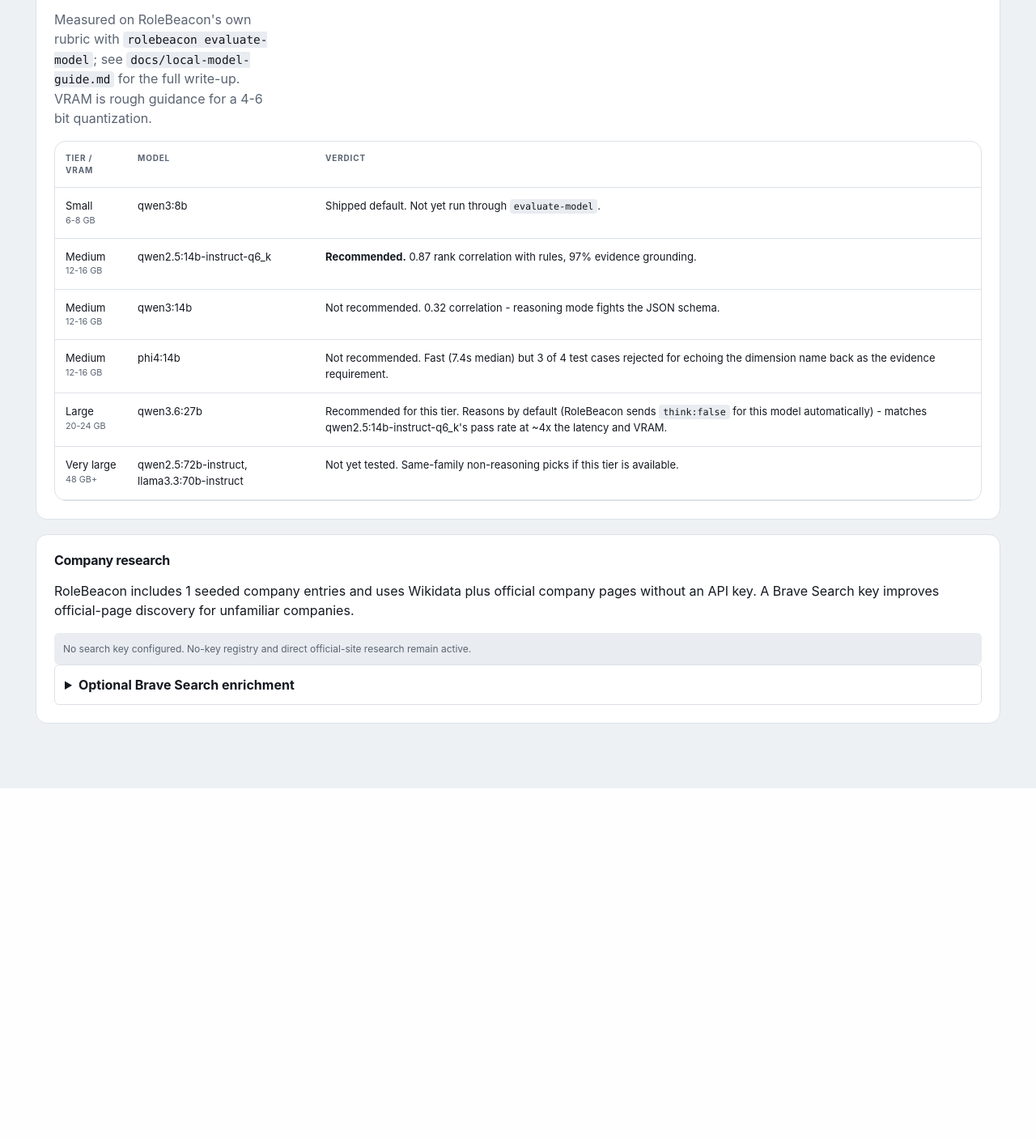
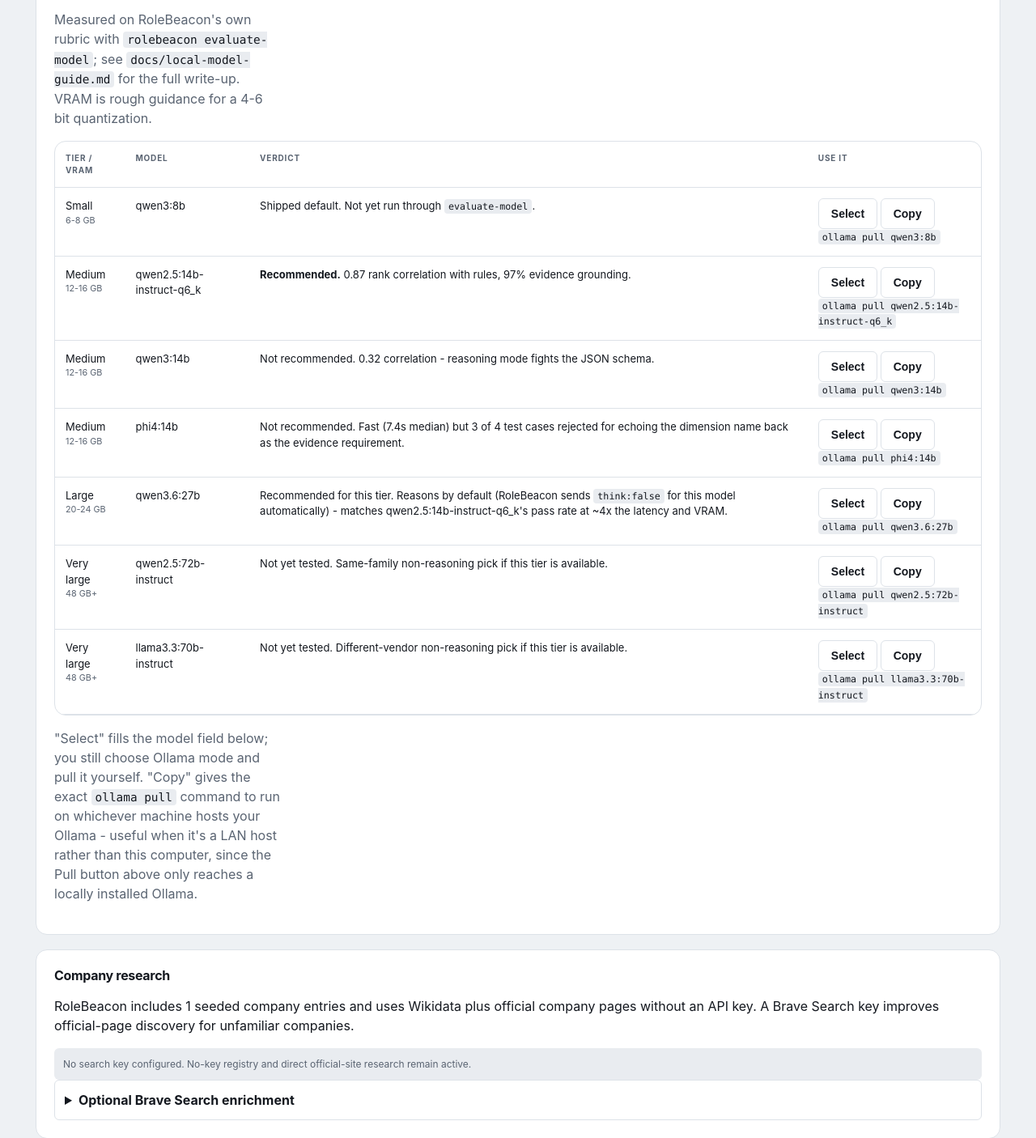
Before and after one commit to srknzl/rolebeacon, a Python web app: template src/rolebeacon/resources/templates/setup.html in a window 1280 px wide. Shown: the part 2517-3923 px from the top of the page at 81% size. Before the commit the page ends 3491 px from the top, so only its background shows below. Run offline with Jinja, Linux system fonts and the light colour scheme; the template is opened without the code that fills it: most values are stand-ins (such as "Sample title", 1, 10 or a date in 2020).

Commit message:
feat: add Select/Copy actions to the recommended-models table
Each row now has a "Select" button that fills the Model field and
switches Mode to Ollama in one click, plus a "Copy" button giving the
exact `ollama pull <model>` command - useful when Ollama runs on a LAN
host rather than this computer, since the existing Pull button only
reaches a locally installed Ollama (LocalModelService.pull_ollama_model
shells out to a local `ollama` binary).

Copy uses the Clipboard API and falls back to showing the command in
the message toast if clipboard access is unavailable.

Split the Very-large tier's combined "qwen2.5:72b-instruct,
llama3.3:70b-instruct" cell into two rows so each gets its own actions.

```diff
--- a/src/rolebeacon/resources/templates/setup.html
+++ b/src/rolebeacon/resources/templates/setup.html
@@ -1,5 +1,6 @@
 {% extends "base.html" %}
 {% from "_help.html" import tip %}
+{% macro model_pick(model) %}<button class="button button-quiet model-pick" type="button" data-model="{{ model }}">Select</button> <button class="button button-quiet model-copy" type="button" data-model="{{ model }}">Copy</button><br><code>ollama pull {{ model }}</code>{% endmacro %}
 {% block title %}{{ 'Preferences' if editing else 'Setup' }} · RoleBeacon{% endblock %}
 {% block content %}
 <section class="page-heading"><div><p class="eyebrow">{{ 'PREFERENCES' if editing else 'FIRST-RUN SETUP' }}</p><h1>{{ 'Edit your RoleBeacon preferences' if editing else 'Make RoleBeacon yours' }}</h1><p>{% if editing %}Every setup value is editable here. Saving preserves the page state and does not contact any job source by itself.{% else %}Rules-only scoring works without a model. No job source is contacted until you activate setup.{% endif %}</p><p class="muted">RoleBeacon only sees jobs from your enabled sources — it cannot guarantee catching every posting. <a href="/sources">See Sources for exact coverage</a>.</p></div></section>
@@ -96,17 +97,19 @@
     <p class="muted-cell">Measured on RoleBeacon's own rubric with <code>rolebeacon evaluate-model</code>; see <code>docs/local-model-guide.md</code> for the full write-up. VRAM is rough guidance for a 4-6 bit quantization.</p>
     <div class="table-wrap">
       <table>
-        <thead><tr><th>Tier / VRAM</th><th>Model</th><th>Verdict</th></tr></thead>
+        <thead><tr><th>Tier / VRAM</th><th>Model</th><th>Verdict</th><th>Use it</th></tr></thead>
         <tbody>
-          <tr><td>Small<br><small>6-8 GB</small></td><td>qwen3:8b</td><td>Shipped default. Not yet run through <code>evaluate-model</code>.</td></tr>
-          <tr><td>Medium<br><small>12-16 GB</small></td><td>qwen2.5:14b-instruct-q6_k</td><td><strong>Recommended.</strong> 0.87 rank correlation with rules, 97% evidence grounding.</td></tr>
-          <tr><td>Medium<br><small>12-16 GB</small></td><td>qwen3:14b</td><td>Not recommended. 0.32 correlation - reasoning mode fights the JSON schema.</td></tr>
-          <tr><td>Medium<br><small>12-16 GB</small></td><td>phi4:14b</td><td>Not recommended. Fast (7.4s median) but 3 of 4 test cases rejected for echoing the dimension name back as the evidence requirement.</td></tr>
-          <tr><td>Large<br><small>20-24 GB</small></td><td>qwen3.6:27b</td><td>Recommended for this tier. Reasons by default (RoleBeacon sends <code>think:false</code> for this model automatically) - matches qwen2.5:14b-instruct-q6_k's pass rate at ~4x the latency and VRAM.</td></tr>
-          <tr><td>Very large<br><small>48 GB+</small></td><td>qwen2.5:72b-instruct, llama3.3:70b-instruct</td><td>Not yet tested. Same-family non-reasoning picks if this tier is available.</td></tr>
+          <tr><td>Small<br><small>6-8 GB</small></td><td>qwen3:8b</td><td>Shipped default. Not yet run through <code>evaluate-model</code>.</td><td>{{ model_pick("qwen3:8b") }}</td></tr>
+          <tr><td>Medium<br><small>12-16 GB</small></td><td>qwen2.5:14b-instruct-q6_k</td><td><strong>Recommended.</strong> 0.87 rank correlation with rules, 97% evidence grounding.</td><td>{{ model_pick("qwen2.5:14b-instruct-q6_k") }}</td></tr>
+          <tr><td>Medium<br><small>12-16 GB</small></td><td>qwen3:14b</td><td>Not recommended. 0.32 correlation - reasoning mode fights the JSON schema.</td><td>{{ model_pick("qwen3:14b") }}</td></tr>
+          <tr><td>Medium<br><small>12-16 GB</small></td><td>phi4:14b</td><td>Not recommended. Fast (7.4s median) but 3 of 4 test cases rejected for echoing the dimension name back as the evidence requirement.</td><td>{{ model_pick("phi4:14b") }}</td></tr>
+          <tr><td>Large<br><small>20-24 GB</small></td><td>qwen3.6:27b</td><td>Recommended for this tier. Reasons by default (RoleBeacon sends <code>think:false</code> for this model automatically) - matches qwen2.5:14b-instruct-q6_k's pass rate at ~4x the latency and VRAM.</td><td>{{ model_pick("qwen3.6:27b") }}</td></tr>
+          <tr><td>Very large<br><small>48 GB+</small></td><td>qwen2.5:72b-instruct</td><td>Not yet tested. Same-family non-reasoning pick if this tier is available.</td><td>{{ model_pick("qwen2.5:72b-instruct") }}</td></tr>
+          <tr><td>Very large<br><small>48 GB+</small></td><td>llama3.3:70b-instruct</td><td>Not yet tested. Different-vendor non-reasoning pick if this tier is available.</td><td>{{ model_pick("llama3.3:70b-instruct") }}</td></tr>
         </tbody>
       </table>
     </div>
+    <p class="muted-cell">"Select" fills the model field below; you still choose Ollama mode and pull it yourself. "Copy" gives the exact <code>ollama pull</code> command to run on whichever machine hosts your Ollama - useful when it's a LAN host rather than this computer, since the Pull button above only reaches a locally installed Ollama.</p>
     </div>
   </section>
 
@@ -379,6 +382,17 @@
   document.getElementById("pull-model").addEventListener("click", async () => { try { message("Downloading the model. Keep this page open…"); const value = await post("/api/setup/model/pull", {model: document.getElementById("llm-model").value}); message(`Downloaded ${value.model}.`, true); } catch (error) { message(error.message); } });
   document.getElementById("test-model").addEventListener("click", async () => { try { const data = modelConfig(); const value = await post("/api/setup/model/test", data); const text = value.ok ? `Connected to ${data.base_url}. ${value.model_found ? `Model ${data.model} is ready.` : `The endpoint did not list ${data.model}.`}` : value.error; showModelConnection(text, value.ok && value.model_found ? "success" : "warning"); message(text, value.ok && value.model_found); } catch (error) { showModelConnection(error.message, "warning"); message(error.message); } });
   document.getElementById("save-company-search").addEventListener("click", async () => { try { const value = await post("/api/setup/company-search", {api_key: document.getElementById("company-search-api-key").value}); const status = document.getElementById("company-search-status"); status.className = `model-health ${value.configured ? "model-health-success" : "model-health-rules"}`; status.textContent = value.configured ? "Brave Search enrichment is configured." : "Brave Search disabled; no-key company research remains active."; document.getElementById("company-search-api-key").value = ""; message("Company research configuration saved.", true); } catch (error) { message(error.message); } });
+  document.querySelectorAll(".model-pick").forEach(button => button.addEventListener("click", () => {
+    document.getElementById("llm-model").value = button.dataset.model;
+    document.getElementById("llm-mode").value = "ollama";
+    updateModelVisibility();
+    message(`Model field set to ${button.dataset.model}. Choose Ollama or Custom above, then test the endpoint.`, true);
+  }));
+  document.querySelectorAll(".model-copy").forEach(button => button.addEventListener("click", async () => {
+    const command = `ollama pull ${button.dataset.model}`;
+    try { await navigator.clipboard.writeText(command); message(`Copied: ${command}`, true); }
+    catch (error) { message(`Could not copy automatically. Run this on your Ollama host: ${command}`); }
+  }));
   document.querySelectorAll(".settings-tab").forEach(tab => tab.addEventListener("click", () => {
     document.querySelectorAll(".settings-tab").forEach(item => item.setAttribute("aria-selected", String(item === tab)));
     document.querySelectorAll(".settings-tab-panel").forEach(panel => { panel.hidden = panel.dataset.settingsPanel !== tab.dataset.settingsTab; });
```
